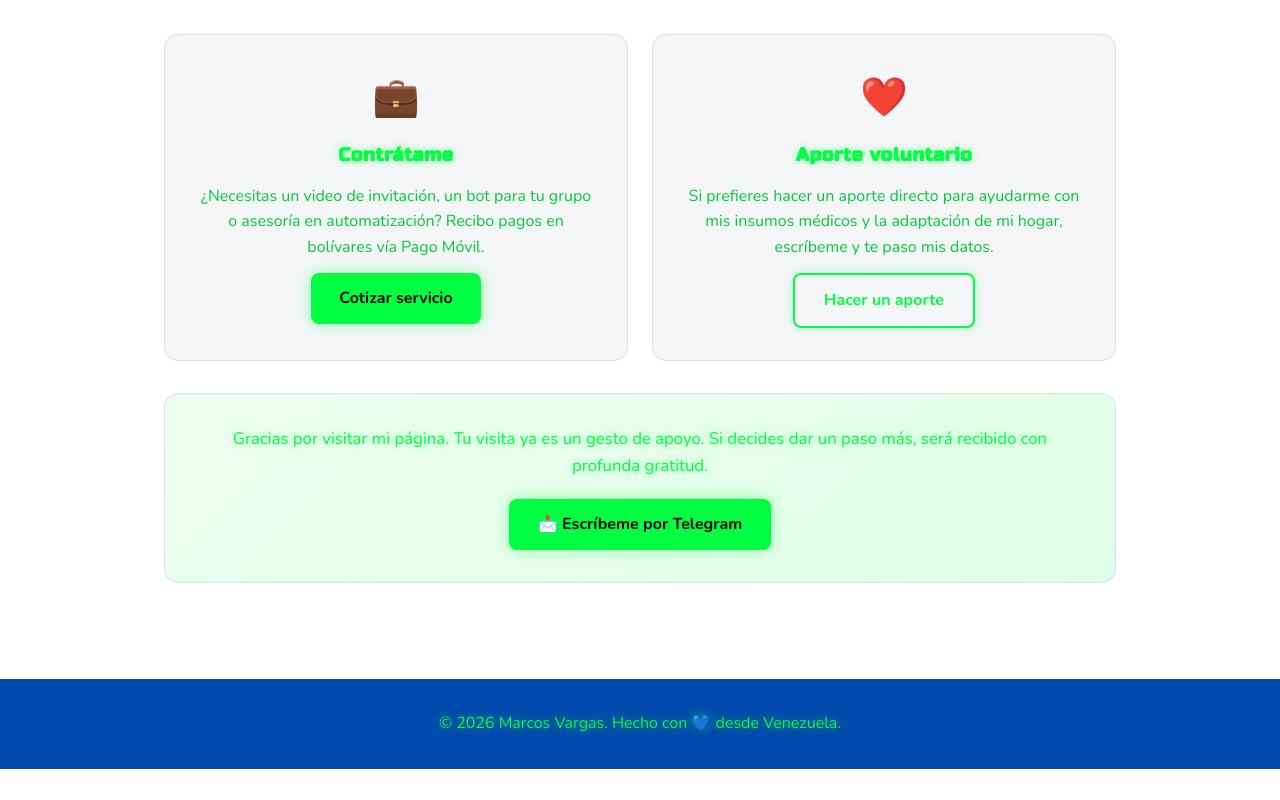
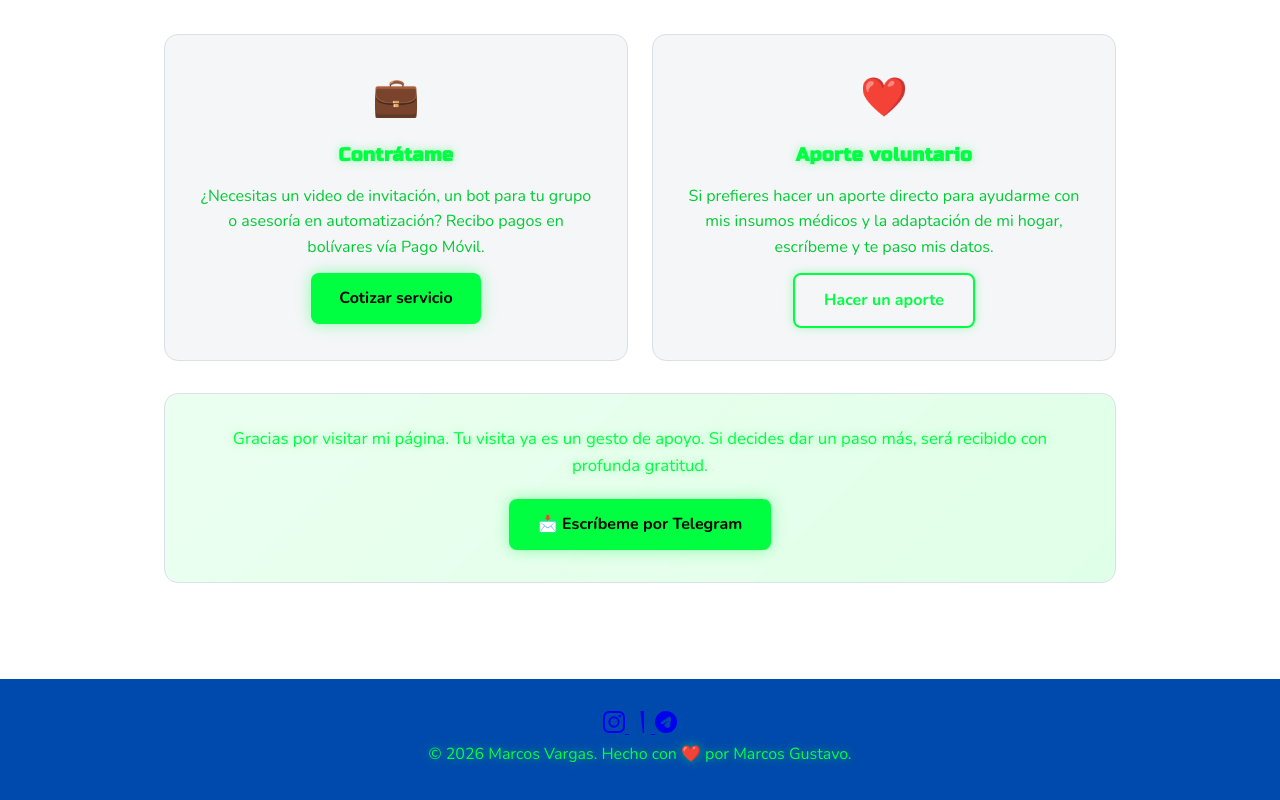
Before and after one commit to Margus20/mi-pagina, a plain HTML site: page index.html in a window 1280 px wide. Shown: the part 2454-3254 px from the top of the page. Before the commit the page ends 3223 px from the top, so only its background shows below. Drawn offline with nearby package versions, Linux system fonts and the light colour scheme.

Commit message:
Update footer.html

```diff
--- a/components/footer.html
+++ b/components/footer.html
@@ -1,3 +1,14 @@
 <footer>
-    <p>© 2026 Marcos Vargas. Hecho con 💙 desde Venezuela.</p>
+    <div class="social-icons">
+        <a href="https://www.instagram.com/elcuartodegustavo" target="_blank" rel="noopener" class="social-icon" aria-label="Instagram">
+            <svg viewBox="0 0 24 24" width="22" height="22" fill="currentColor"><path d="M12 2.163c3.204 0 3.584.012 4.85.07 3.252.148 4.771 1.691 4.919 4.919.058 1.265.069 1.645.069 4.849 0 3.205-.012 3.584-.069 4.849-.149 3.225-1.664 4.771-4.919 4.919-1.266.058-1.644.07-4.85.07-3.204 0-3.584-.012-4.849-.07-3.26-.149-4.771-1.699-4.919-4.92-.058-1.265-.07-1.644-.07-4.849 0-3.204.013-3.583.07-4.849.149-3.227 1.664-4.771 4.919-4.919 1.266-.057 1.645-.069 4.849-.069zM12 0C8.741 0 8.333.014 7.053.072 2.695.272.273 2.69.073 7.052.014 8.333 0 8.741 0 12c0 3.259.014 3.668.072 4.948.2 4.358 2.618 6.78 6.98 6.98C8.333 23.986 8.741 24 12 24c3.259 0 3.668-.014 4.948-.072 4.354-.2 6.782-2.618 6.979-6.98.059-1.28.073-1.689.073-4.948 0-3.259-.014-3.667-.072-4.947-.196-4.354-2.617-6.78-6.979-6.98C15.668.014 15.259 0 12 0zm0 5.838a6.162 6.162 0 100 12.324 6.162 6.162 0 000-12.324zM12 16a4 4 0 110-8 4 4 0 010 8zm6.406-11.845a1.44 1.44 0 100 2.881 1.44 1.44 0 000-2.881z"/></svg>
+        </a>
+        <a href="https://www.tiktok.com/@elcuartodegustavo" target="_blank" rel="noopener" class="social-icon" aria-label="TikTok">
+            <svg viewBox="0 0 24 24" width="22" height="22" fill="currentColor"><path d="M12.525.025c1.31-.026 2.61-.012 3.91-.012.08 1.782.01 3.545-.01 5.315v6.17c0 .14-.01.28-.01.42 0 1.46-.01 2.92-.01 4.38 0 1.46 0 2.92 0 4.38 0 1.46.01 2.92.01 4.38 0 .14.01.28.01.42 0 .14-.01.28-.01.42 0 .14.01.28.01.42 0 .14-.01.28-.01.42 0 .14.01.28.01.42 0 .14-.01.28-.01.42 0 .14.01.28.01.42 0 .14-.01.28-.01.42 0 .14.01.28.01.42 0 .14-.01.28-.01.42 0 .14.01.28.01.42 0 .14-.01.28-.01.42 0 .14.01.28.01.42 0 .14-.01.28-.01.42 0 .14.01.28.01.42 0 .14-.01.28-.01.42 0 .14.01.28.01.42 0 .14-.01.28-.01.42 0 .14.01.28.01.42 0 .14-.01.28-.01.42 0 .14.01.28.01.42 0 .14-.01.28-.01.42 0 .14.01.28.01.42 0 .14-.01.28-.01.42 0 .14.01.28.01.42 0 .14-.01.28-.01.42 0 .14.01.28.01.42 0 .14-.01.28-.01.42 0 .14.01.28.01.42 0 .14-.01.28-.01.42 0 .14.01.28.01.42 0 .14-.01......."/></svg>
+        </a>
+        <a href="https://t.me/El_cuartodeGustavo" target="_blank" rel="noopener" class="social-icon" aria-label="Telegram">
+            <svg viewBox="0 0 24 24" width="22" height="22" fill="currentColor"><path d="M11.944 0A12 12 0 0 0 0 12a12 12 0 0 0 12 12 12 12 0 0 0 12-12A12 12 0 0 0 12 0a12 12 0 0 0-.056 0zm4.962 7.224c.1-.002.321.023.465.14a.506.506 0 0 1 .171.325c.016.093.036.306.02.472-.18 1.898-.962 6.502-1.36 8.627-.168.9-.499 1.201-.82 1.23-.696.065-1.225-.459-1.9.90-1.057-.78-1.714-1.276-2.78-2.28-1.23-1.127-.43-1.74.27-2.28.18-.14 3.34-3.06 3.39-3.32.01-.06.02-.14-.05-.2-.07-.06-.16-.04-.23-.02-.1.02-1.6.98-4.4 2.88-.4.28-.77.52-1.1.52-.36.02-1.05-.2-1.56-.4-.63-.2-1.1-.4-1.06-.8.04-.4.6-.8 1.7-1.6 5.4-3.8 8.1-5.7 8.1-5.7.02-.02.04-.04.06-.04z"/></svg>
+        </a>
+    </div>
+    <p>© 2026 Marcos Vargas. Hecho con ❤️ por Marcos Gustavo.</p>
 </footer>
```
